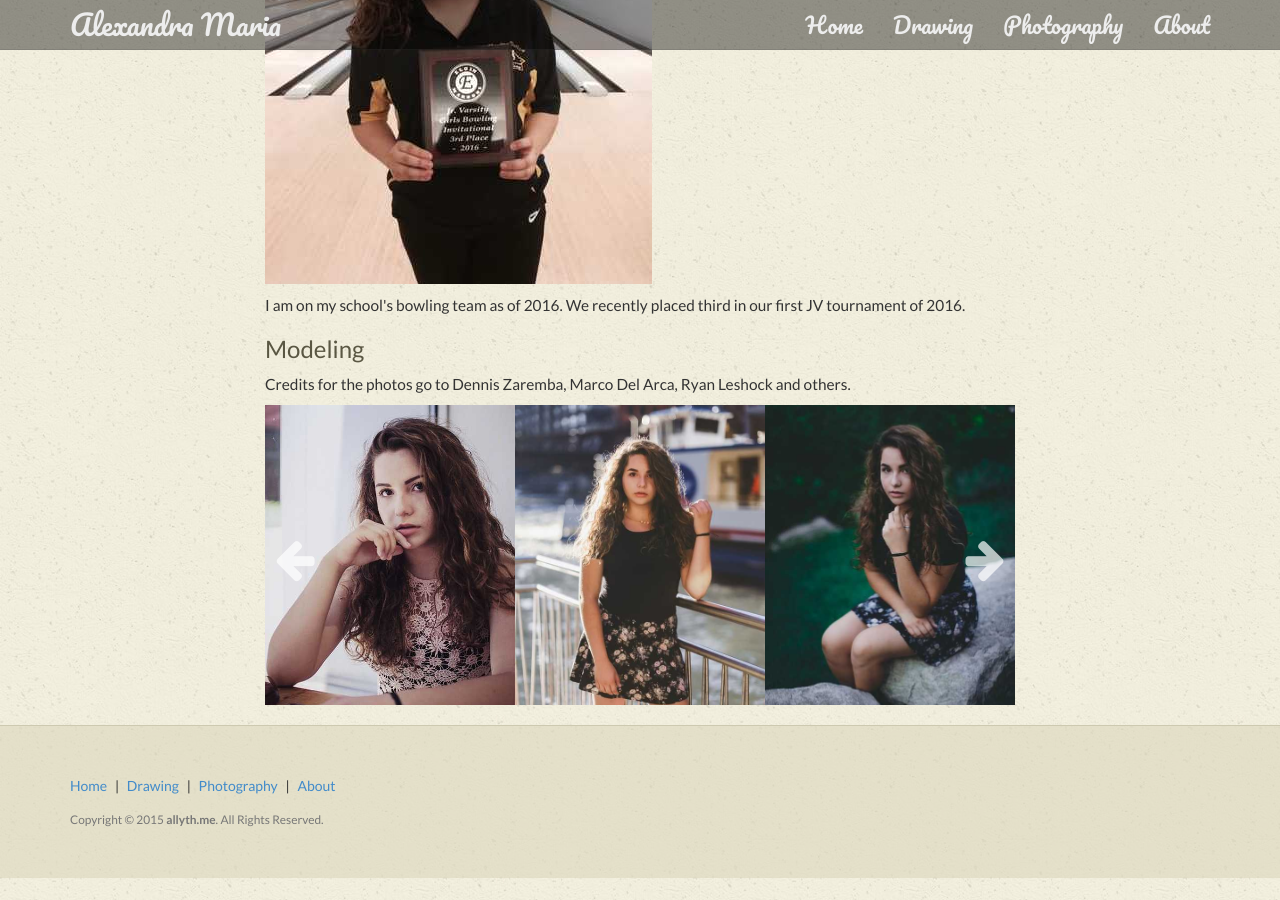
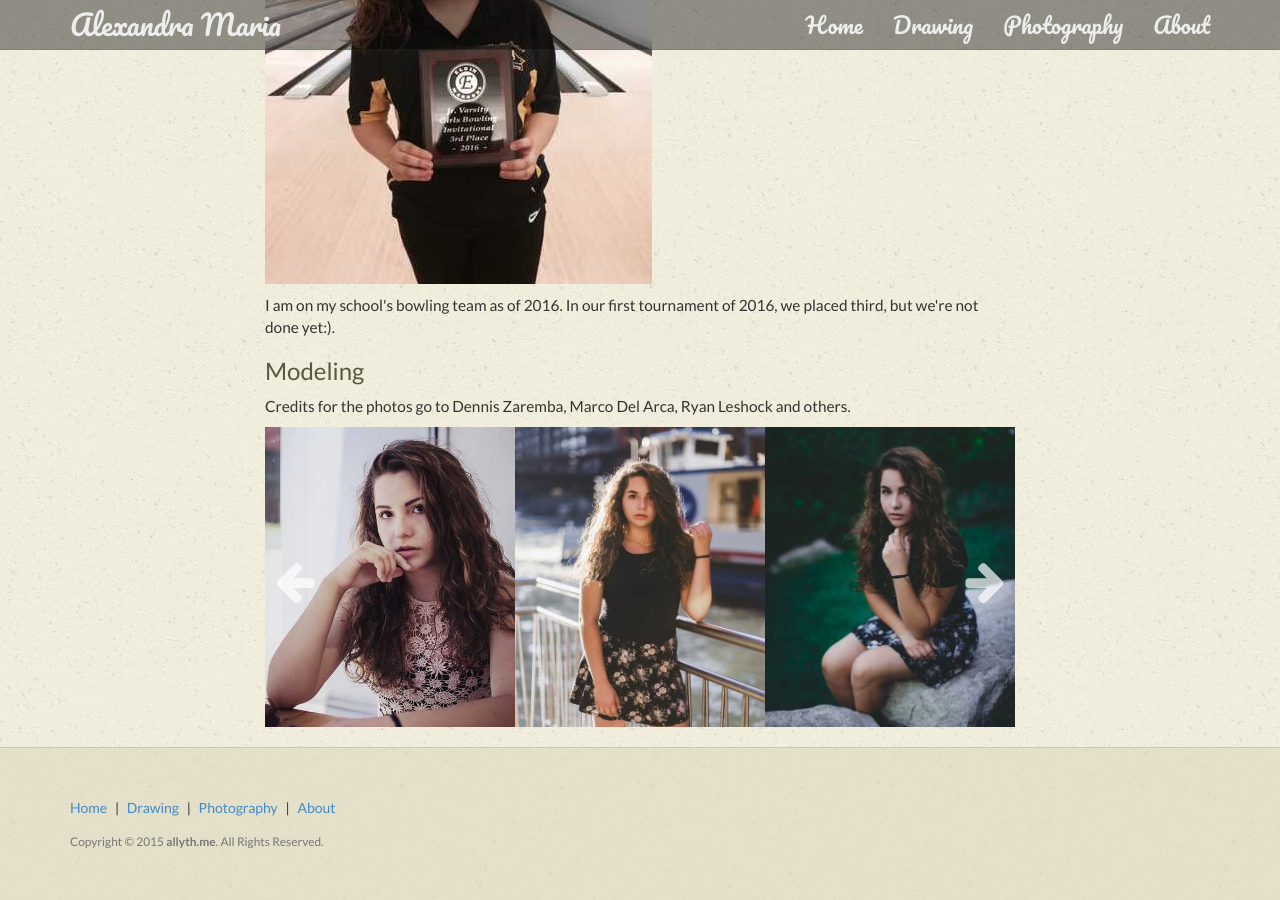
Before and after one commit to allyth/allyth, a Jekyll site: the page built from about.html, in a window 1280 px wide and 900 px high, scrolled down 897 px. Built offline with Jekyll 4.4.1, drawn with Linux system fonts in a browser that asks for light colours.

Commit message:
Changed about text

```diff
--- a/about.html
+++ b/about.html
@@ -31,7 +31,7 @@ title: About
                     <img src="/img/site/bowling-tournament-2016.jpg" />
                 </p>
 
-                <p>I am on my school's bowling team as of 2016. We recently placed third in our first JV tournament of 2016.</p>
+                <p>I am on my school's bowling team as of 2016. In our first tournament of 2016, we placed third, but we're not done yet:).</p>
 
                 <h3>Modeling</h3>
                 <p>Credits for the photos go to Dennis Zaremba, Marco Del Arca, Ryan Leshock and others.</p>
```
